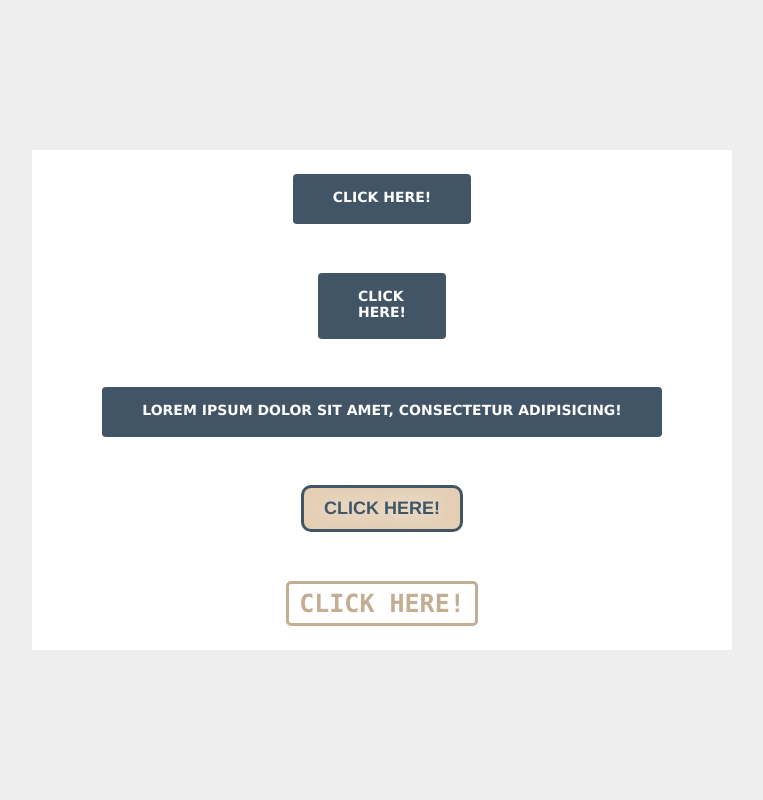
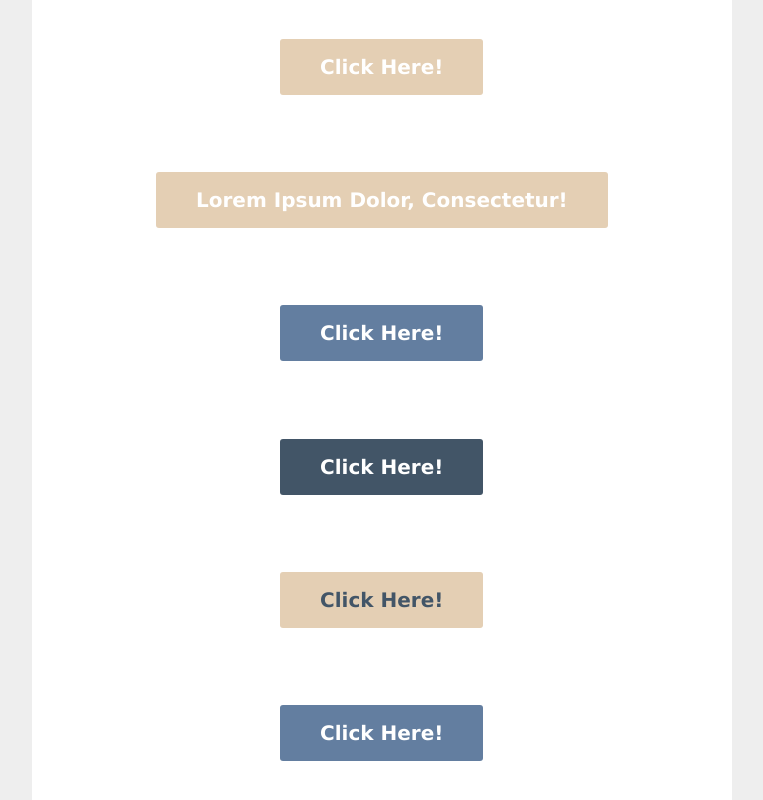
Before and after one commit to gungunzp/CTA-Buttons, a plain HTML site: page index.html in a window 1280 px wide. Shown: the whole page, without its empty margins (258-1021 px from the left). Drawn offline with Linux system fonts and the light colour scheme.

Commit message:
new buttons with background split

```diff
--- a/index.html
+++ b/index.html
@@ -12,19 +12,32 @@
     <div class="flex_container">
 
         <!--BUTTON #1-->
-        <a href="#" class="btn_1">Click here!</a>
+        <!-- <a href="#" class="btn_1">Click here!</a> -->
 
         <!--BUTTON #1-->
-        <a href="#" class="btn_1">Click <br> here!</a>
+        <!-- <a href="#" class="btn_1">Click <br> here!</a> -->
 
         <!--BUTTON #1-->
-        <a href="#" class="btn_1">Lorem ipsum dolor sit amet, consectetur adipisicing!</a>
+        <!-- <a href="#" class="btn_1">Lorem ipsum dolor sit amet, consectetur adipisicing!</a> -->
 
         <!--BUTTON #2-->
-        <a href="#" class="btn_2">Click here!</a>
+        <!-- <a href="#" class="btn_2">Click here!</a> -->
 
         <!--BUTTON #3-->
-        <a href="#" class="btn_3">Click here!</a>
+        <!-- <a href="#" class="btn_3">Click here!</a> -->
+
+
+        <a class="btn btn--beige" href="#" data-text="link">click here!</a>
+
+        <a class="btn btn--beige" href="#" data-text="link">Lorem ipsum dolor, consectetur!</a>
+
+        <a class="btn btn--light-blue" href="#" data-text="link">click here!</a>
+
+        <a class="btn btn--dark-blue" href="#" data-text="link">click here!</a>
+
+        <a class="btn btn--beige-blue" href="#" data-text="link">click here!</a>
+
+        <a class="btn btn--beige-blue--inverse" href="#" data-text="link">click here!</a>
 
     </div>
 
--- a/style.css
+++ b/style.css
@@ -16,7 +16,8 @@ body {
 	background-color: #fff;
 
 	height: 100vh;
-	max-height: 500px;
+	max-height: 800px;
+	/*max-height: 1000px;*/
 
 	display: flex;
 	flex-direction: column;
@@ -94,3 +95,67 @@ a.btn_3:hover {
 	border-color: #E4CFB4;
 	transform: scale(1.02);
 }
+
+
+a.btn {
+  display: inline-block;
+  text-decoration: none !important;
+  font-size: 20px;
+  font-family: Verdana, Arial, sans-serif;
+  text-align: center;
+  /*font-family: "proxima_nova";*/
+  /*font-family: "Helvetica Neue", Helvetica, Verdana, Arial, sans-serif;*/
+  /*font-family: Consolas, "Andale Mono", Monaco, Courier, "Courier New", Verdana, Arial, sans-serif;*/
+  font-weight: 600;
+  color: #fff;
+  background-color: #E4CFB4;
+  padding: .8em 2em;
+  border-radius: 3px;
+  text-transform: capitalize;
+  position: relative;
+  transform: perspective(1px) translateZ(0);
+  transition: color .3s ease-out; }
+  a.btn:before {
+    content: '';
+    position: absolute;
+    bottom: 0;
+    top: 0;
+    left: 0;
+    right: 0;
+    border-radius: 3px;
+    transform: scaleX(0);
+    transition: transform .3s ease-out;
+    background-color: #fff;
+    z-index: -1; }
+  a.btn:hover {
+    color: #637EA0; }
+    a.btn:hover:before {
+      transform: scaleX(1); }
+  a.btn--light-blue {
+    color: #fff;
+    background-color: #637EA0; }
+    a.btn--light-blue:before {
+      background-color: #fff; }
+    a.btn--light-blue:hover {
+      color: #637EA0; }
+  a.btn--dark-blue {
+    color: #fff;
+    background-color: #425567; }
+    a.btn--dark-blue:before {
+      background-color: #fff; }
+    a.btn--dark-blue:hover {
+      color: #425567; }
+  a.btn--beige-blue {
+    color: #425567;
+    background-color: #E4CFB4; }
+    a.btn--beige-blue:before {
+      background-color: #637EA0; }
+    a.btn--beige-blue:hover {
+      color: #fff; }
+  a.btn--beige-blue--inverse {
+    color: #fff;
+    background-color: #637EA0; }
+    a.btn--beige-blue--inverse:before {
+      background-color: #E4CFB4; }
+    a.btn--beige-blue--inverse:hover {
+      color: #425567; }
```
